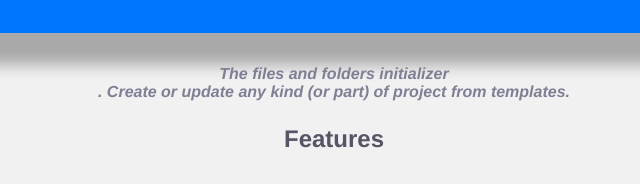
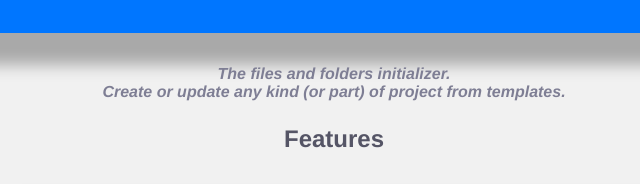
Before and after one commit to ffizer/ffizer.github.io, a plain HTML site: page index.html in a window 1280 px wide. Shown: the part 296-480 px from the top of the page, 306-946 px from the left. Drawn offline with Linux system fonts and the light colour scheme.

Commit message:
:pencil2: typo

```diff
--- a/index.html
+++ b/index.html
@@ -41,7 +41,7 @@
       <section>
         <div class="about">
           <blockquote>
-            The files and folders initializer<br />. Create or update any kind
+            The files and folders initializer.<br />Create or update any kind
             (or part) of project from templates.
           </blockquote>
         </div>
```
